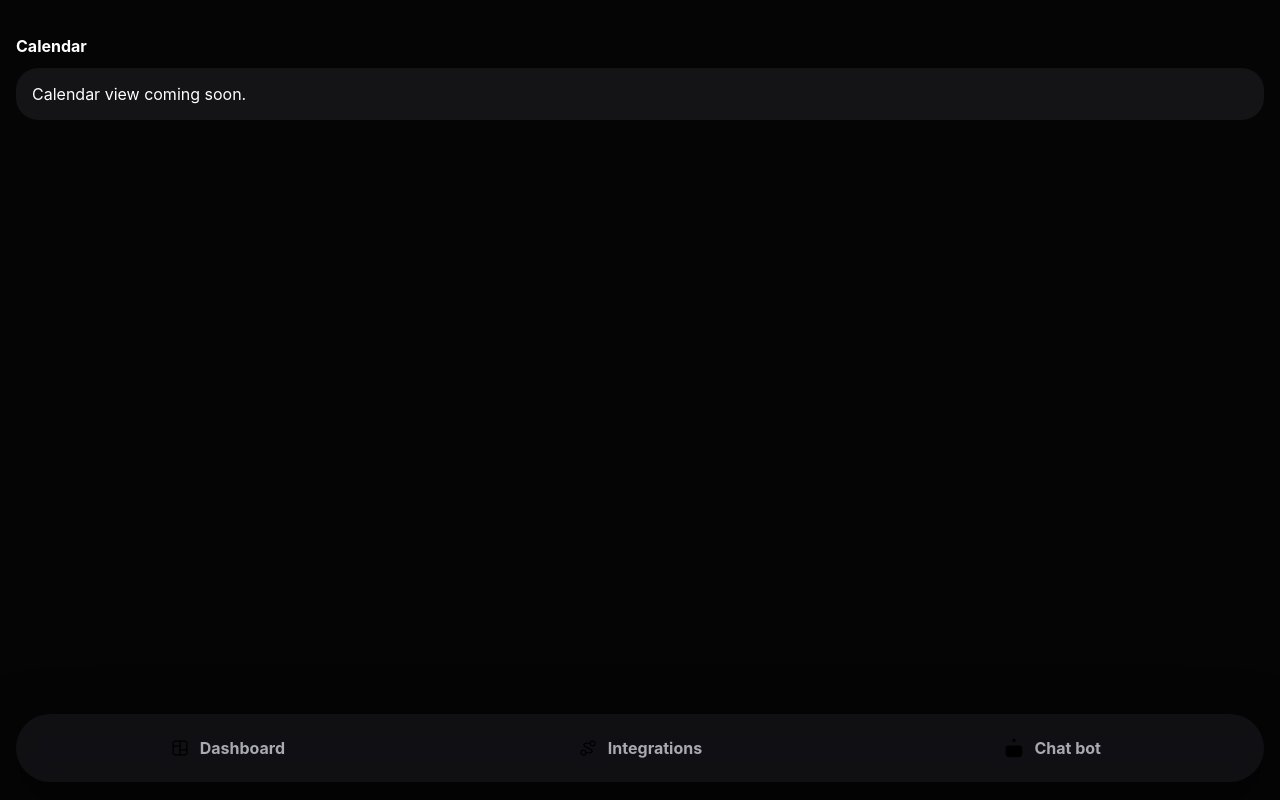
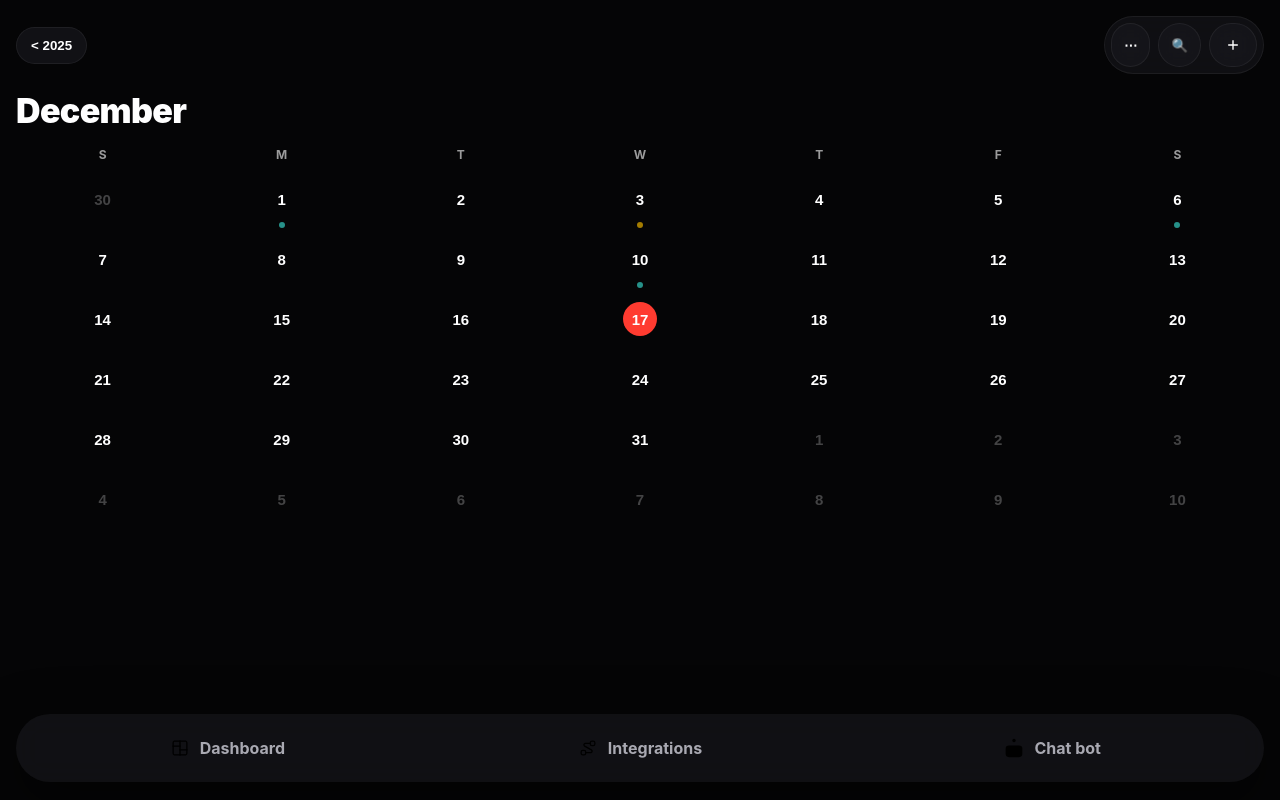
Before and after one commit to kanukuntla-R/video-journal-tracker, a React app in the folder frontend/: page /calendar in a window 1280 px wide. Built offline with nearby package versions, Linux system fonts and the light colour scheme; the HTML template or start-up script is replaced by a standard one.

Commit message:
Calender page done | need some fixing

```diff
--- a/frontend/src/pages/Calendar.jsx
+++ b/frontend/src/pages/Calendar.jsx
@@ -1,11 +1,157 @@
-import React from "react";
+// FILE: frontend/src/pages/Calendar.jsx
+import React, { useMemo, useRef, useState } from "react";
+import { useNavigate } from "react-router-dom";
+import dayjs from "dayjs";
+
 import TabBar from "../components/TabBar.jsx";
+import { PlusIcon } from "../components/Icons.jsx";
+
+const WEEKDAYS = ["S", "M", "T", "W", "T", "F", "S"];
+
+// Small palette for “journal dot” colors (subtle)
+const DOT_COLORS = ["#8b5a2b", "#2aa198", "#3cb371", "#b58900", "#6c71c4"];
+
+function hashToColorIndex(str) {
+  // Simple stable hash -> 0..DOT_COLORS.length-1
+  let h = 0;
+  for (let i = 0; i < str.length; i++) h = (h * 31 + str.charCodeAt(i)) >>> 0;
+  return h % DOT_COLORS.length;
+}
 
 export default function Calendar() {
+  const nav = useNavigate();
+
+  // “Month we are currently viewing”
+  const [viewMonth, setViewMonth] = useState(dayjs().startOf("month"));
+
+  // “Selected day” (red circle)
+  const [selectedDay, setSelectedDay] = useState(dayjs());
+
+  // Mock “journal exists” dates for now (same idea you used on Dashboard)
+  // Later we’ll fetch these from backend.
+  const markedDates = useMemo(() => {
+    const now = dayjs();
+    return new Set([
+      now.format("YYYY-MM-01"),
+      now.format("YYYY-MM-03"),
+      now.format("YYYY-MM-06"),
+      now.format("YYYY-MM-10"),
+    ]);
+  }, []);
+
+  // Build 42 calendar cells: start from the Sunday before the 1st of the month.
+  const cells = useMemo(() => {
+    const start = viewMonth.startOf("month").startOf("week"); // Sunday
+    return Array.from({ length: 42 }, (_, i) => start.add(i, "day"));
+  }, [viewMonth]);
+
+  function goPrevMonth() {
+    setViewMonth((m) => m.subtract(1, "month"));
+  }
+  function goNextMonth() {
+    setViewMonth((m) => m.add(1, "month"));
+  }
+
+  // Swipe detection (simple + beginner-friendly)
+  const startXRef = useRef(null);
+  function onPointerDown(e) {
+    startXRef.current = e.clientX;
+  }
+  function onPointerUp(e) {
+    if (startXRef.current == null) return;
+    const dx = e.clientX - startXRef.current;
+    startXRef.current = null;
+
+    // threshold
+    if (dx > 60) goPrevMonth();
+    if (dx < -60) goNextMonth();
+  }
+
+  function openJournal(d) {
+    const iso = d.format("YYYY-MM-DD");
+    nav(`/journal/${iso}`);
+  }
+
   return (
-    <div className="page">
-      <div className="sectionTitle">Calendar</div>
-      <div className="card">Calendar view coming soon.</div>
+    <div
+      className="page calendarPage"
+      onPointerDown={onPointerDown}
+      onPointerUp={onPointerUp}
+    >
+      {/* Top controls (pills) */}
+      <div className="calendarTopRow">
+        <button className="pillButton" onClick={() => nav(-1)}>
+          {"<"} {viewMonth.format("YYYY")}
+        </button>
+
+        <div className="pillGroup">
+          <button className="pillIcon" title="Options">
+            ⋯
+          </button>
+          <button className="pillIcon" title="Search">
+            🔍
+          </button>
+          <button
+            className="pillIcon"
+            title="Add journal"
+            onClick={() => openJournal(selectedDay)}
+          >
+            <PlusIcon />
+          </button>
+        </div>
+      </div>
+
+      {/* Month title */}
+      <div className="calendarMonthTitle">{viewMonth.format("MMMM")}</div>
+
+      {/* Weekday row */}
+      <div className="weekdayRow">
+        {WEEKDAYS.map((w) => (
+          <div key={w} className="weekdayCell">
+            {w}
+          </div>
+        ))}
+      </div>
+
+      {/* Month grid */}
+      <div className="monthGrid" aria-label="Calendar month grid">
+        {cells.map((d) => {
+          const iso = d.format("YYYY-MM-DD");
+          const inMonth = d.month() === viewMonth.month();
+          const isSelected = iso === selectedDay.format("YYYY-MM-DD");
+          const hasJournal = markedDates.has(iso);
+
+          const dotColor = DOT_COLORS[hashToColorIndex(iso)];
+
+          return (
+            <button
+              key={iso}
+              className={[
+                "dayCell",
+                inMonth ? "" : "otherMonth",
+                isSelected ? "selected" : "",
+              ].join(" ")}
+              onClick={() => {
+                setSelectedDay(d);
+                openJournal(d); // tap opens that day’s journal (per spec)
+              }}
+            >
+              <div className="dayNumber">{d.date()}</div>
+
+              <div className="dayDotRow">
+                {hasJournal && (
+                  <span
+                    className="dayDot"
+                    style={{ background: dotColor }}
+                    aria-label="Journal exists"
+                  />
+                )}
+              </div>
+            </button>
+          );
+        })}
+      </div>
+
       <TabBar />
     </div>
   );
--- a/frontend/src/pages/Dashboard.jsx
+++ b/frontend/src/pages/Dashboard.jsx
@@ -29,7 +29,12 @@ export default function Dashboard() {
     <div className="page">
       <div className="sectionTitle">Calendar</div>
 
-      <div className="card">
+      <div
+        className="card tap"
+        onClick={() => nav("/calendar")}
+        role="button"
+        tabIndex={0}
+      >
         <div className="cardRow">
           <div>
             <div className="title">This month</div>
--- a/frontend/src/styles/app.css
+++ b/frontend/src/styles/app.css
@@ -175,3 +175,124 @@
     height: 20px;
     display: block;
   }
+
+  /* ===== Calendar Page ===== */
+
+.calendarPage {
+    padding-top: 16px;
+  }
+
+  .calendarTopRow {
+    display: flex;
+    align-items: center;
+    justify-content: space-between;
+    gap: 12px;
+  }
+
+  .pillButton,
+  .pillIcon {
+    background: rgba(23, 23, 28, 0.72);
+    border: 1px solid rgba(255, 255, 255, 0.06);
+    color: var(--text);
+    border-radius: 999px;
+    padding: 10px 14px;
+    font-weight: 700;
+    cursor: pointer;
+    backdrop-filter: blur(12px);
+  }
+
+  .pillButton:active,
+  .pillIcon:active {
+    transform: scale(0.98);
+    opacity: 0.92;
+  }
+
+  .pillGroup {
+    display: inline-flex;
+    gap: 8px;
+    padding: 6px;
+    border-radius: 999px;
+    background: rgba(23, 23, 28, 0.62);
+    border: 1px solid rgba(255, 255, 255, 0.06);
+    backdrop-filter: blur(12px);
+  }
+
+  .pillIcon {
+    padding: 10px 12px;
+    display: grid;
+    place-items: center;
+  }
+
+  .calendarMonthTitle {
+    margin-top: 16px;
+    font-size: 34px;
+    font-weight: 900;
+    letter-spacing: -0.02em;
+  }
+
+  .weekdayRow {
+    margin-top: 10px;
+    display: grid;
+    grid-template-columns: repeat(7, 1fr);
+    gap: 6px;
+    color: rgba(255, 255, 255, 0.6);
+    font-weight: 700;
+    font-size: 12px;
+  }
+
+  .weekdayCell {
+    text-align: center;
+    padding: 6px 0;
+  }
+
+  .monthGrid {
+    margin-top: 10px;
+    display: grid;
+    grid-template-columns: repeat(7, 1fr);
+    gap: 6px;
+  }
+
+  .dayCell {
+    height: 54px;
+    border: none;
+    background: transparent;
+    color: var(--text);
+    border-radius: 16px;
+    display: grid;
+    grid-template-rows: 1fr 12px;
+    align-items: center;
+    justify-items: center;
+    cursor: pointer;
+  }
+
+  .dayCell.otherMonth {
+    color: rgba(255, 255, 255, 0.25);
+  }
+
+  .dayNumber {
+    width: 34px;
+    height: 34px;
+    display: grid;
+    place-items: center;
+    border-radius: 999px;
+    font-weight: 800;
+    font-size: 15px;
+  }
+
+  .dayCell.selected .dayNumber {
+    background: #ff3b30; /* iOS-ish red */
+    color: white;
+  }
+
+  .dayDotRow {
+    height: 12px;
+    display: grid;
+    place-items: center;
+  }
+
+  .dayDot {
+    width: 6px;
+    height: 6px;
+    border-radius: 999px;
+    opacity: 0.9;
+  }
```
